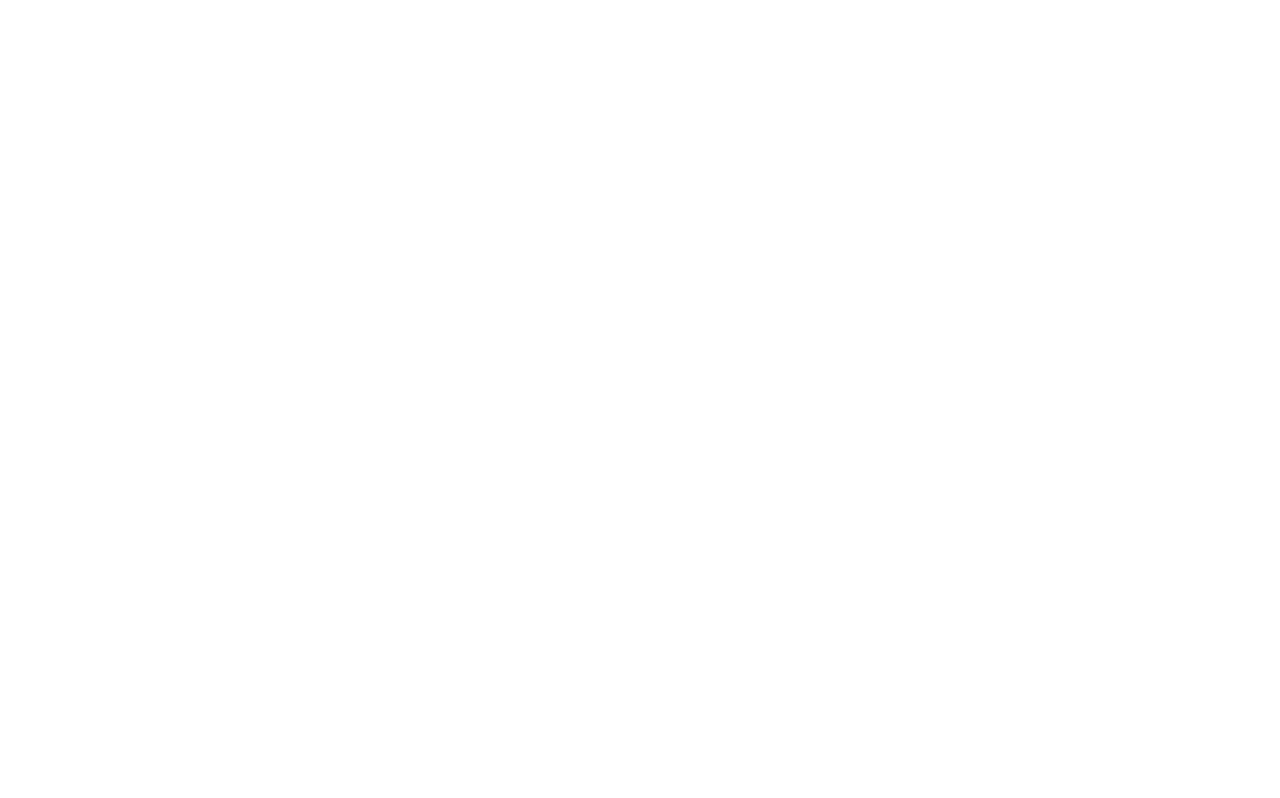
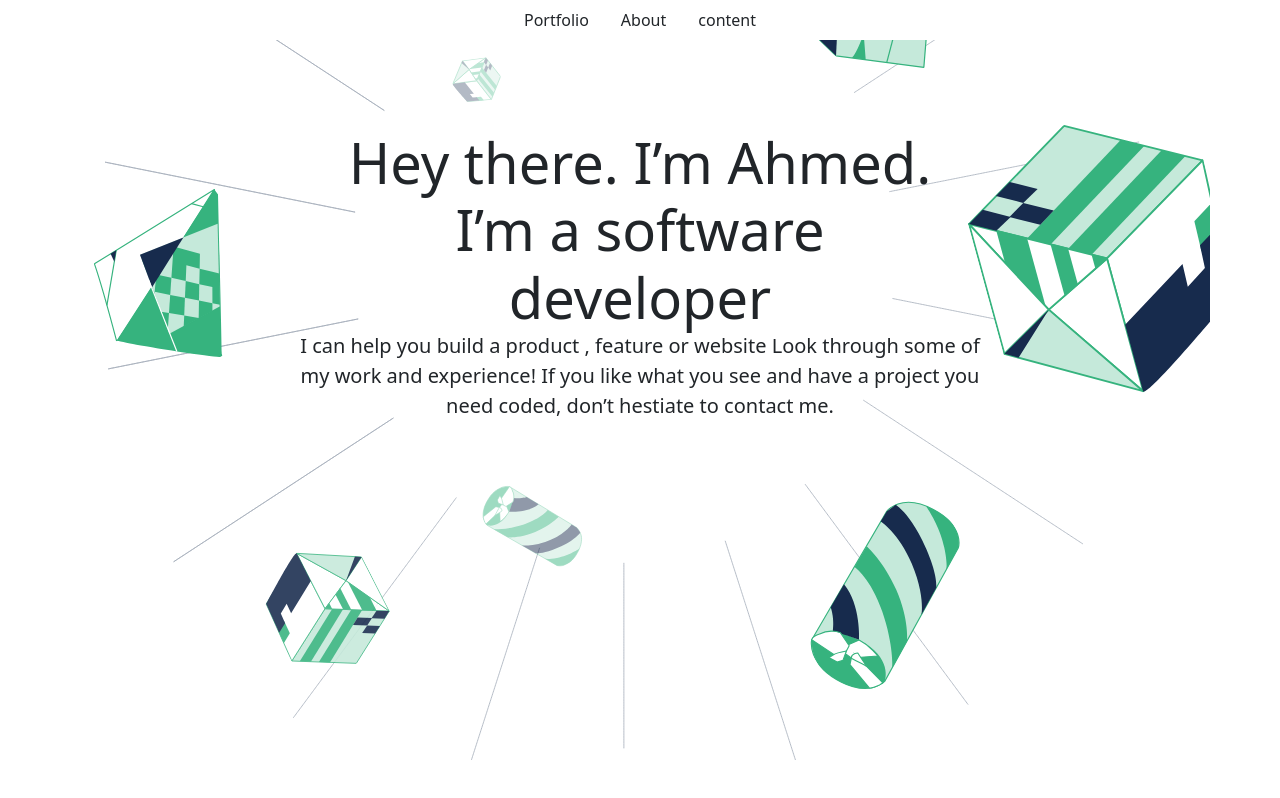
Before and after one commit to AhmedMohsen600/bootstrap-portfolio, a plain HTML site: page index.html in a window 1280 px wide. Drawn offline with nearby package versions, Linux system fonts and the light colour scheme.

Commit message:
create hero section

```diff
--- a/index.html
+++ b/index.html
@@ -4,8 +4,50 @@
     <meta charset="UTF-8" />
     <meta http-equiv="X-UA-Compatible" content="IE=edge" />
     <meta name="viewport" content="width=device-width, initial-scale=1.0" />
+    <link
+      href="https://cdn.jsdelivr.net/npm/bootstrap@5.0.2/dist/css/bootstrap.min.css"
+      rel="stylesheet"
+      integrity="sha384-EVSTQN3/azprG1Anm3QDgpJLIm9Nao0Yz1ztcQTwFspd3yD65VohhpuuCOmLASjC"
+      crossorigin="anonymous"
+    />
     <link rel="stylesheet" href="style.css" />
     <title>Document</title>
   </head>
-  <body></body>
+
+  <body data-bs-spy="scroll" data-bs-target="#navbar">
+    <nav id="navbar">
+      <ul class="nav justify-content-center">
+        <li class="nav-item">
+          <a class="nav-link active text-dark" aria-current="page" href="#"
+            >Portfolio</a
+          >
+        </li>
+        <li class="nav-item">
+          <a class="nav-link text-dark" href="#">About</a>
+        </li>
+        <li class="nav-item">
+          <a class="nav-link text-dark" href="#">content</a>
+        </li>
+      </ul>
+    </nav>
+    <section
+      class="hero row container m-auto justify-content-center align-items-center"
+    >
+      <div>
+        <h1 class="text-center display-4 m-auto">
+          Hey there. I’m Ahmed. I’m a software developer
+        </h1>
+        <p class="lead text-center m-auto">
+          I can help you build a product , feature or website Look through some
+          of my work and experience! If you like what you see and have a project
+          you need coded, don’t hestiate to contact me.
+        </p>
+      </div>
+    </section>
+    <script
+      src="https://cdn.jsdelivr.net/npm/bootstrap@5.0.2/dist/js/bootstrap.bundle.min.js"
+      integrity="sha384-MrcW6ZMFYlzcLA8Nl+NtUVF0sA7MsXsP1UyJoMp4YLEuNSfAP+JcXn/tWtIaxVXM"
+      crossorigin="anonymous"
+    ></script>
+  </body>
 </html>
--- a/style.css
+++ b/style.css
@@ -0,0 +1,20 @@
+body {
+  position: relative;
+}
+
+.hero {
+  background: url("./imgs/bg.svg") center / cover no-repeat;
+  min-height: 90vh;
+}
+
+.hero div {
+  margin-bottom: 250px;
+}
+
+h1 {
+  max-width: 600px;
+}
+
+p {
+  max-width: 700px;
+}
```
Also changed, not shown: imgs/bg.svg (added).
